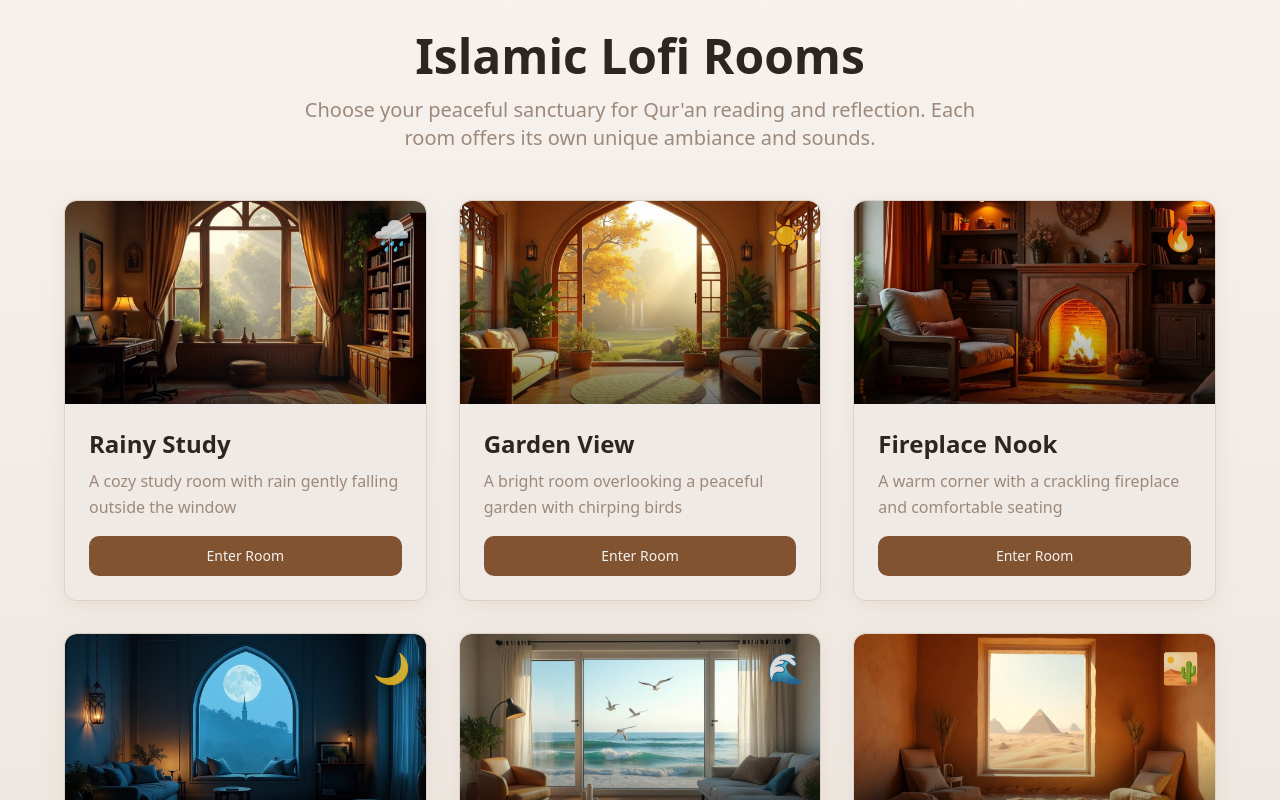
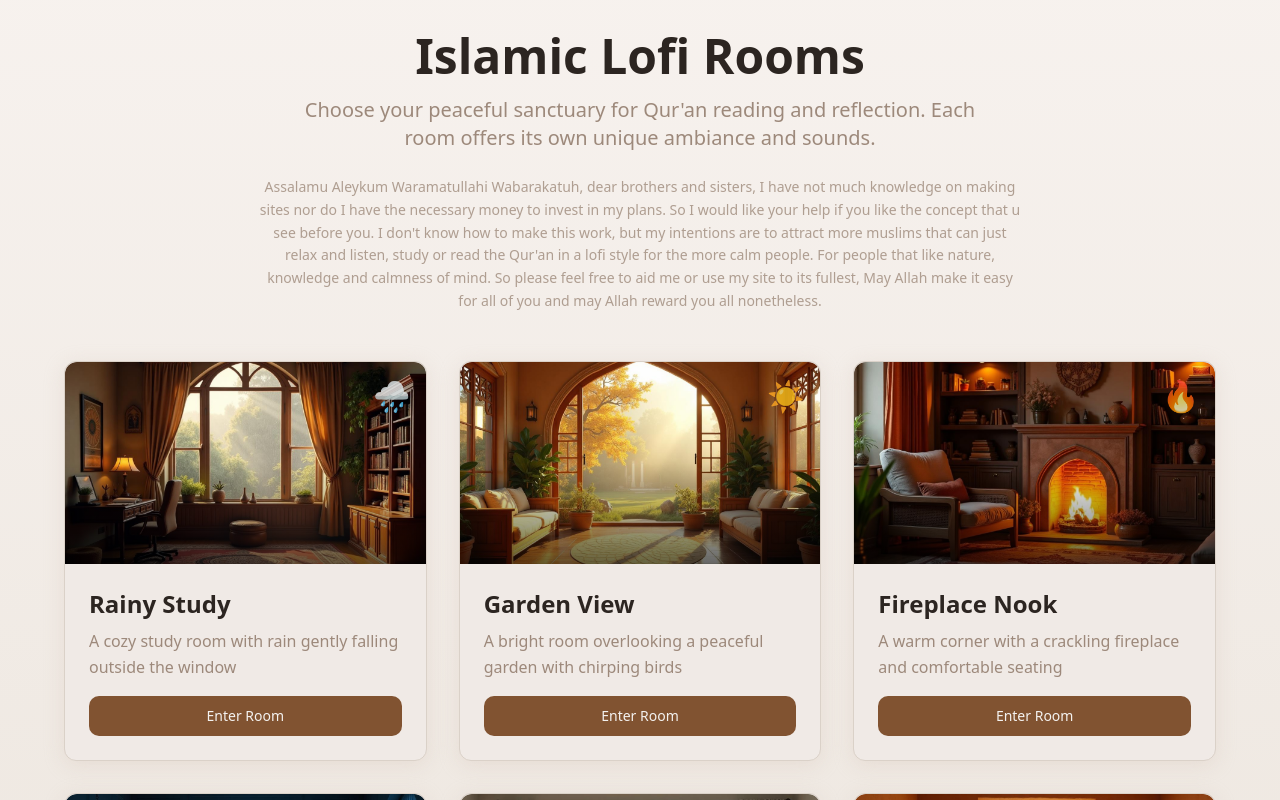
Before and after one commit to mansurgh/-fullstack-exp-lofi-life, a React (Vite) app: page / in a window 1280 px wide. Shown: the top 800 px of the page. Built offline with nearby package versions, Linux system fonts and the light colour scheme.

Commit message:
Add personal message
Add a personal message to the main page explaining the site's concept and requesting support. The message is displayed in smaller text below the site description.

```diff
--- a/src/components/RoomSelector.tsx
+++ b/src/components/RoomSelector.tsx
@@ -108,6 +108,9 @@ export const RoomSelector = ({ onSelectRoom }: RoomSelectorProps) => {
             Choose your peaceful sanctuary for Qur'an reading and reflection.
             Each room offers its own unique ambiance and sounds.
           </p>
+          <p className="text-sm text-muted-foreground/80 max-w-3xl mx-auto mt-6 leading-relaxed">
+            Assalamu Aleykum Waramatullahi Wabarakatuh, dear brothers and sisters, I have not much knowledge on making sites nor do I have the necessary money to invest in my plans. So I would like your help if you like the concept that u see before you. I don't know how to make this work, but my intentions are to attract more muslims that can just relax and listen, study or read the Qur'an in a lofi style for the more calm people. For people that like nature, knowledge and calmness of mind. So please feel free to aid me or use my site to its fullest, May Allah make it easy for all of you and may Allah reward you all nonetheless.
+          </p>
         </div>
 
         <div className="grid grid-cols-1 md:grid-cols-2 lg:grid-cols-3 gap-8">
```
